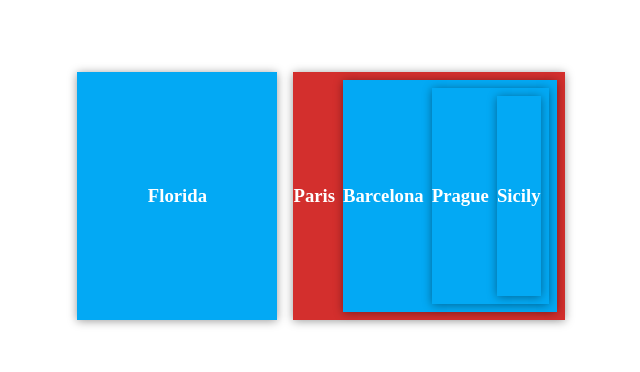
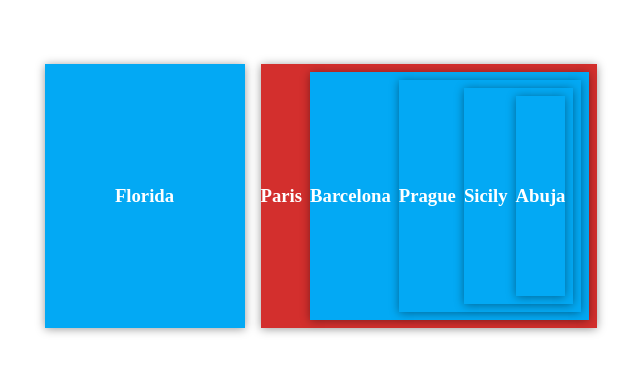
Before and after one commit to FlyingCicada/My-travel-plans, a plain HTML site: page index.html in a window 1280 px wide. Shown: the part 204-576 px from the top of the page, without its empty margins (319-959 px from the left). Drawn offline with Linux system fonts and the light colour scheme; files that its build step writes are made by us from their sources.

Commit message:
add abuja to cities

```diff
--- a/index.html
+++ b/index.html
@@ -24,6 +24,8 @@
                 <h3>Prague</h3>
             <div class="destination" id="sicily">
                 <h3>Sicily</h3>
+            <div class="destination" id="abuja">
+                <h3>Abuja<h3>
             </div>
         </div>
     </div>
```
